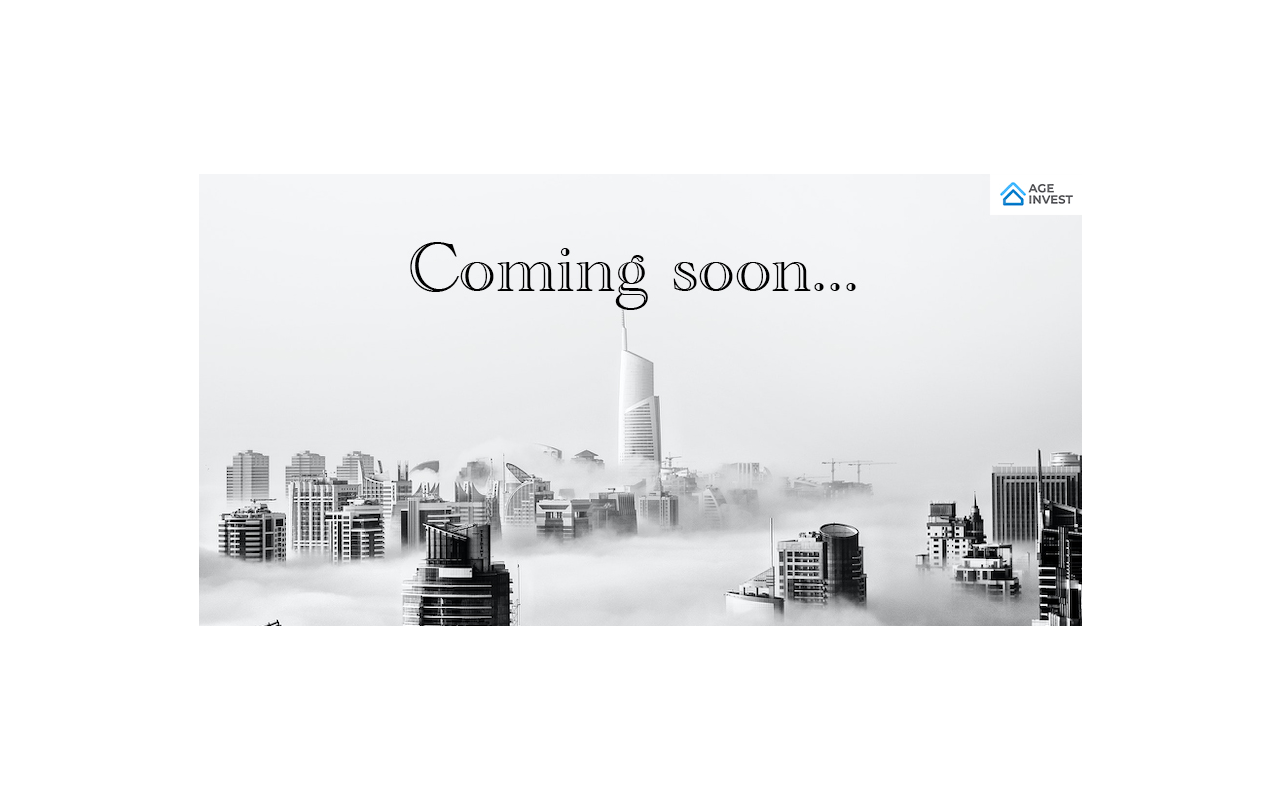
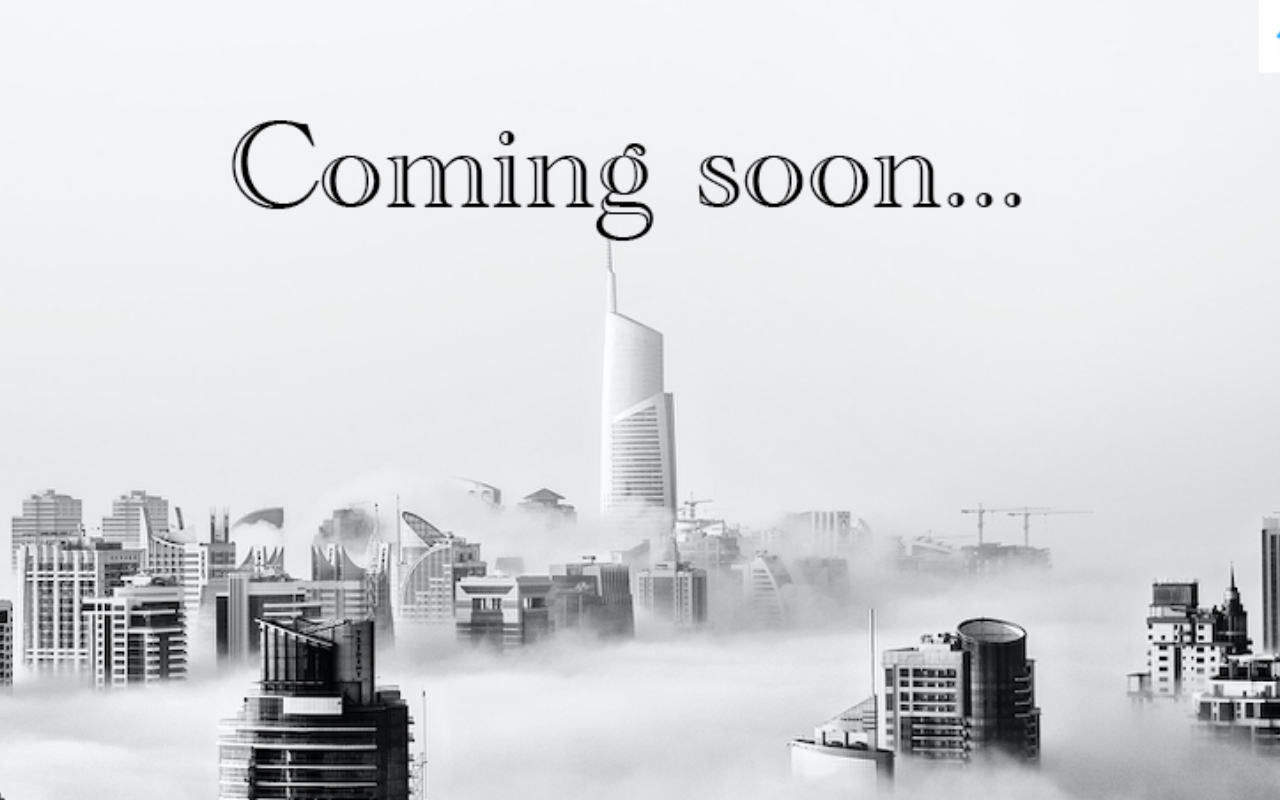
Before and after one commit to peijao/ageinvest.am, a plain HTML site: page index.html in a window 1280 px wide. Drawn offline with Linux system fonts and the light colour scheme.

Commit message:
Update index.html

```diff
--- a/index.html
+++ b/index.html
@@ -12,20 +12,11 @@
     }
 
     body {
-      display: flex;
-      justify-content: center;
-      align-items: center;
-      background-color: #fff;
-    }
-
-    img {
-      max-width: 100%;
-      max-height: 100%;
-      object-fit: contain;
+      background: url('image.jpg') no-repeat center center fixed;
+      background-size: cover;
     }
   </style>
 </head>
 <body>
-  <img src="image.jpg" alt="Coming Soon">
 </body>
 </html>
```
